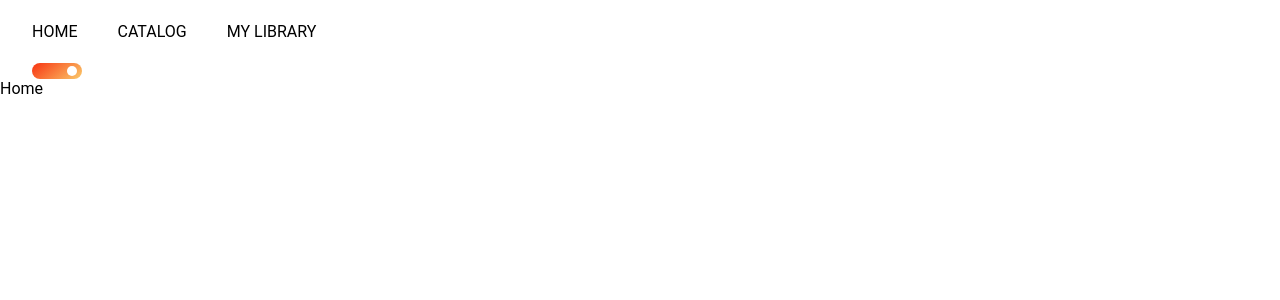
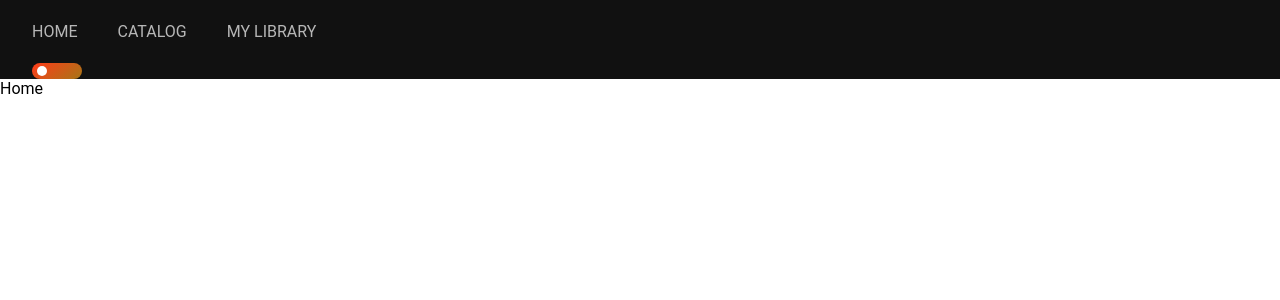
Before and after one commit to ToyEye/moviesinfo, a React (Create React App) app: page / in a window 1280 px wide. Shown: the top 300 px of the page. Built offline with nearby package versions, Linux system fonts and the light colour scheme; a web font is replaced by a local one.

Commit message:
finish change theme

```diff
--- a/src/components/App/App.js
+++ b/src/components/App/App.js
@@ -1,18 +1,43 @@
 import { Routes, Route } from 'react-router-dom';
+
 import Layout from 'components/Layout';
 import Home from 'pages/Home';
 import Tranding from 'pages/Tranding';
 import Library from 'pages/Library';
 
+import ThemeProvider from 'helpers/ThemeProvider';
+import { GlobalStyled } from 'style/GlobalStyled';
+import { useLocalStorage } from 'hooks/useLocalStorage';
+
 const App = () => {
+  const [theme, setTheme] = useLocalStorage('theme', {
+    theme: 'dark',
+    checked: false,
+  });
+
+  const toggleTheme = () => {
+    setTheme(prevTheme =>
+      prevTheme.theme === 'light'
+        ? { theme: 'dark', checked: false }
+        : { theme: 'light', checked: true }
+    );
+  };
+
   return (
+    <ThemeProvider theme={theme.theme}>
+      <GlobalStyled />
+
       <Routes>
-      <Route path="/" element={<Layout />}>
+        <Route
+          path="/"
+          element={<Layout toggleTheme={toggleTheme} checked={theme.checked} />}
+        >
           <Route index element={<Home />} />
           <Route path="catalog" element={<Tranding />} />
           <Route path="library" element={<Library />} />
         </Route>
       </Routes>
+    </ThemeProvider>
   );
 };
 
--- a/src/components/ChangeTheme/ChangeTheme.jsx
+++ b/src/components/ChangeTheme/ChangeTheme.jsx
@@ -1,9 +1,9 @@
-import React, { useEffect, useRef } from 'react';
+import React, { useEffect, useState, useRef } from 'react';
+
 import { ThemeChangeWrapper } from './ChangeTheme.styled';
-import useChangeTheme from 'hooks/useChangeTheme';
 
-const ChangeTheme = () => {
-  const { setChangeTheme, changeTheme } = useChangeTheme();
+const ChangeTheme = ({ toggleTheme, checked }) => {
+  const [changeTheme] = useState(checked);
 
   const inputRef = useRef(null);
 
@@ -14,7 +14,7 @@ const ChangeTheme = () => {
   }, [changeTheme]);
 
   const handleOnChange = () => {
-    setChangeTheme(!changeTheme);
+    toggleTheme();
   };
 
   return (
--- a/src/components/Layout/Layout.jsx
+++ b/src/components/Layout/Layout.jsx
@@ -7,13 +7,13 @@ import Container from 'components/Container/Container.styled';
 import Navigation from 'components/Navigation';
 import ChangeTheme from 'components/ChangeTheme/ChangeTheme';
 
-const Layout = () => {
+const Layout = ({ toggleTheme, checked }) => {
   return (
     <>
       <HeaderStyled>
         <Container>
           <Navigation />
-          <ChangeTheme />
+          <ChangeTheme toggleTheme={toggleTheme} checked={checked} />
         </Container>
       </HeaderStyled>
       <Outlet />
--- a/src/components/Layout/Layout.styled.js
+++ b/src/components/Layout/Layout.styled.js
@@ -1,13 +1,7 @@
 import styled from 'styled-components';
-import useChangeTheme from 'hooks/useChangeTheme';
 
 const HeaderStyled = styled.header`
-  background-color: ${prop => {
-    const { theme } = useChangeTheme();
-    console.log(prop.theme.color);
-    console.log(theme);
-    return prop.theme.color[theme].mainBG;
-  }};
+  background-color: ${({ theme }) => theme.color.mainBG};
 `;
 
 export { HeaderStyled };
--- /dev/null
+++ b/src/helpers/ThemeProvider.js
@@ -0,0 +1,10 @@
+import { ThemeProvider as SCThemeProvider } from 'styled-components';
+import { lightTheme, darkTheme } from 'style/themes';
+
+const ThemeProvider = ({ children, theme }) => {
+  const selectedTheme = theme === 'light' ? lightTheme : darkTheme;
+
+  return <SCThemeProvider theme={selectedTheme}>{children}</SCThemeProvider>;
+};
+
+export default ThemeProvider;
--- a/src/hooks/useChangeTheme.js
+++ /dev/null
@@ -1,29 +0,0 @@
-import { useState, useEffect } from 'react';
-
-const useChangeTheme = () => {
-  const [theme, setTheme] = useState('dark');
-  const [changeTheme, setChangeTheme] = useState(() => {
-    return window.localStorage.getItem('theme') === 'dark' ? false : true;
-  });
-
-  useEffect(() => {
-    switch (changeTheme) {
-      case true:
-        window.localStorage.setItem('theme', 'light');
-        setTheme('light');
-        break;
-
-      case false:
-        window.localStorage.setItem('theme', 'dark');
-        setTheme('dark');
-        break;
-
-      default:
-        break;
-    }
-  }, [changeTheme]);
-
-  return { theme, setTheme, setChangeTheme, changeTheme };
-};
-
-export default useChangeTheme;
--- /dev/null
+++ b/src/hooks/useLocalStorage.js
@@ -0,0 +1,13 @@
+import { useState, useEffect } from 'react';
+
+export const useLocalStorage = (key, defaultValue = {}) => {
+  const [state, setState] = useState(() => {
+    return JSON.parse(window.localStorage.getItem(key)) ?? defaultValue;
+  });
+
+  useEffect(() => {
+    window.localStorage.setItem(key, JSON.stringify(state));
+  }, [key, state]);
+
+  return [state, setState];
+};
--- a/src/index.js
+++ b/src/index.js
@@ -1,20 +1,14 @@
 import React from 'react';
 import ReactDOM from 'react-dom/client';
 import { BrowserRouter } from 'react-router-dom';
-import { ThemeProvider } from 'styled-components';
 
 import App from 'components/App/App';
-import { theme } from 'style/theme';
-import { GlobalStyled } from 'style/GlobalStyled';
 
 const root = ReactDOM.createRoot(document.getElementById('root'));
 root.render(
   <React.StrictMode>
-    <ThemeProvider theme={theme}>
-      <BrowserRouter basename="/">
-        <GlobalStyled />
-        <App />
-      </BrowserRouter>
-    </ThemeProvider>
+    <BrowserRouter basename="/">
+      <App />
+    </BrowserRouter>
   </React.StrictMode>
 );
--- a/src/style/theme.js
+++ /dev/null
@@ -1,20 +0,0 @@
-export const theme = {
-  color: {
-    dark: {
-      black: '#000000',
-      mainBG: '#111111',
-      accent: '#F87719',
-      title: '#FFFFFF',
-      grey: '#B7B7B7',
-    },
-    light: {
-      black: '#000000',
-      mainBG: '#FFFFFF',
-      accent: '#F87719',
-      title: '#FFFFFF',
-      grey: '#B7B7B7',
-    },
-    linear:
-      'linear-gradient( 141.22deg,#f84119 9.4%,rgba(248, 159, 25, 0.68) 91.91%)',
-  },
-};
--- /dev/null
+++ b/src/style/themes.js
@@ -0,0 +1,23 @@
+export const lightTheme = {
+  color: {
+    black: '#000000',
+    mainBG: '#FFFFFF',
+    accent: '#F87719',
+    title: '#FFFFFF',
+    grey: '#B7B7B7',
+    linear:
+      'linear-gradient( 141.22deg,#f84119 9.4%,rgba(248, 159, 25, 0.68) 91.91%)',
+  },
+};
+
+export const darkTheme = {
+  color: {
+    black: '#000000',
+    mainBG: '#111111',
+    accent: '#F87719',
+    title: '#FFFFFF',
+    grey: '#B7B7B7',
+    linear:
+      'linear-gradient( 141.22deg,#f84119 9.4%,rgba(248, 159, 25, 0.68) 91.91%)',
+  },
+};
```
Lines whose indentation alone changed are shown as unchanged.
